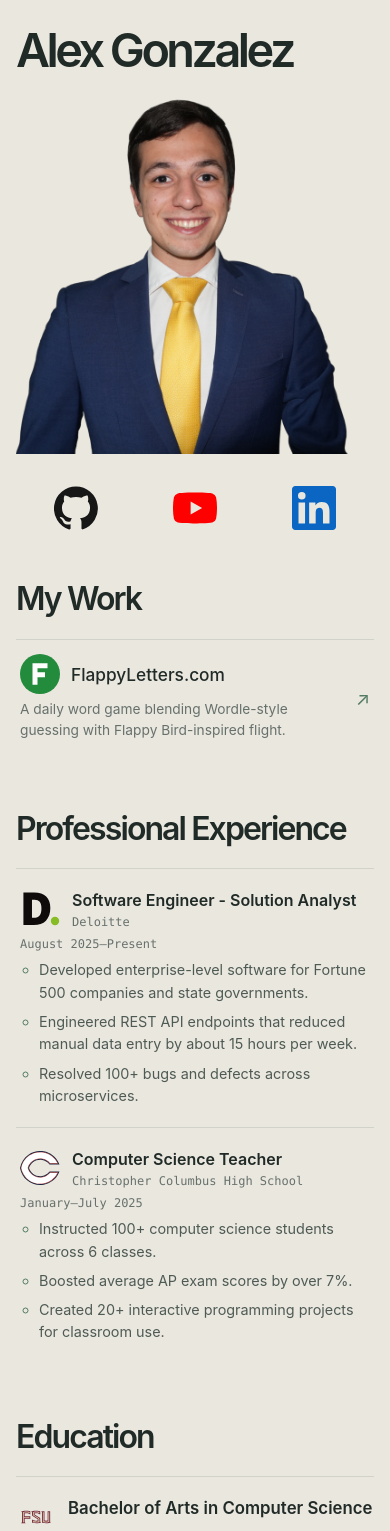
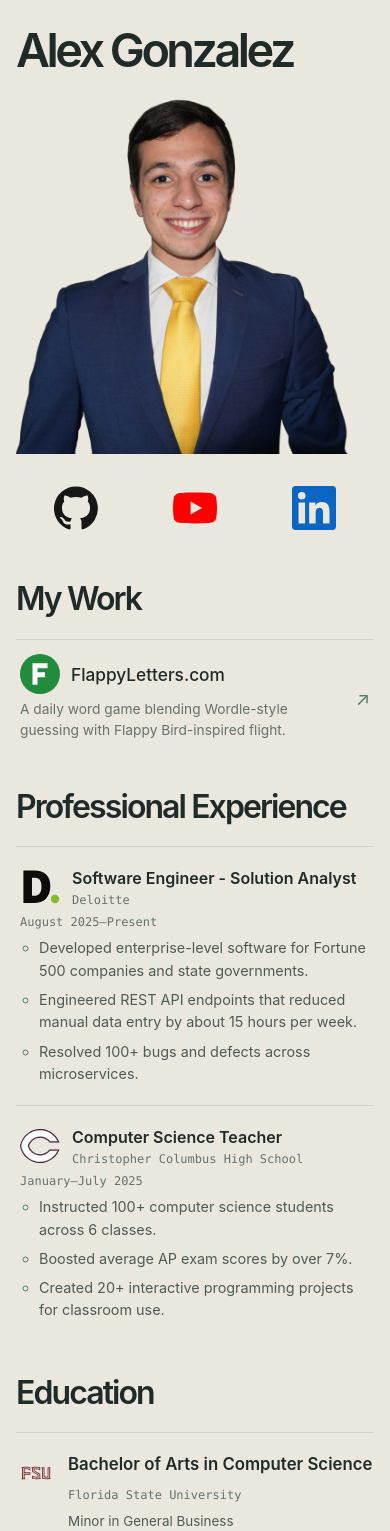
Before and after one commit to alex-305/alexgonz-dev, a React (Vite) app: page / in a window 390 px wide. Shown: the top 1531 px of the page. Built offline with nearby package versions, Linux system fonts and the light colour scheme.

Commit message:
Fixed spacing between sections

```diff
--- a/src/index.css
+++ b/src/index.css
@@ -148,12 +148,12 @@ h1 {
 
 .content-section {
   min-width: 0;
-  padding: 0 0 36px;
+  padding: 0 0 22px;
   scroll-margin-top: 32px;
 }
 
 .content-section + .content-section {
-  padding-top: 30px;
+  padding-top: 16px;
 }
 
 h2 {
@@ -455,11 +455,11 @@ a.project-link:hover {
   }
 
   .content-section {
-    padding-bottom: 30px;
+    padding-bottom: 20px;
   }
 
   .content-section + .content-section {
-    padding-top: 26px;
+    padding-top: 14px;
   }
 
   .project-link {
```
